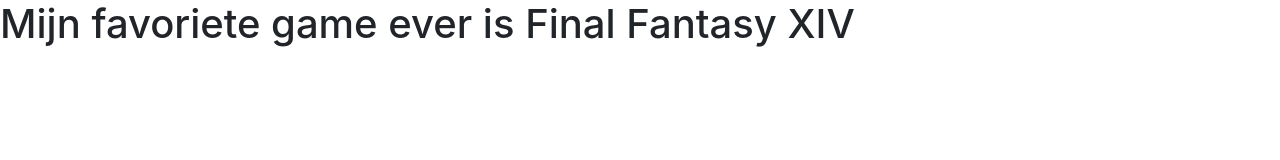
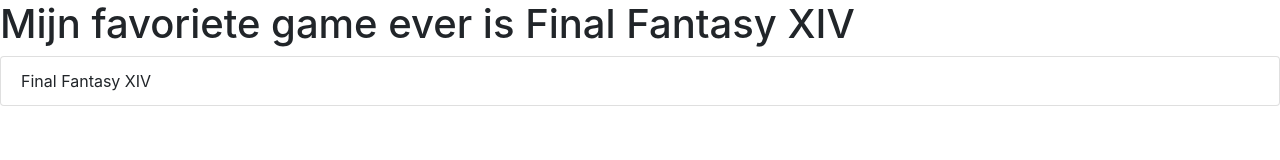
Before and after one commit to AiydenGlitch/verb-Aiyden-Jellema-311553, a plain HTML site: page index.html in a window 1280 px wide. Drawn offline with nearby package versions, Linux system fonts and the light colour scheme.

Commit message:
First game

```diff
--- a/index.html
+++ b/index.html
@@ -12,6 +12,10 @@
   </head>
   <body>
     <h1>Mijn favoriete game ever is Final Fantasy XIV</h1>
+    <ul class="list-group">
+        <li class="list-group-item">Final Fantasy XIV</li>
+
+      </ul>
 
     <!-- Optional JavaScript -->
     <!-- jQuery first, then Popper.js, then Bootstrap JS -->
```
